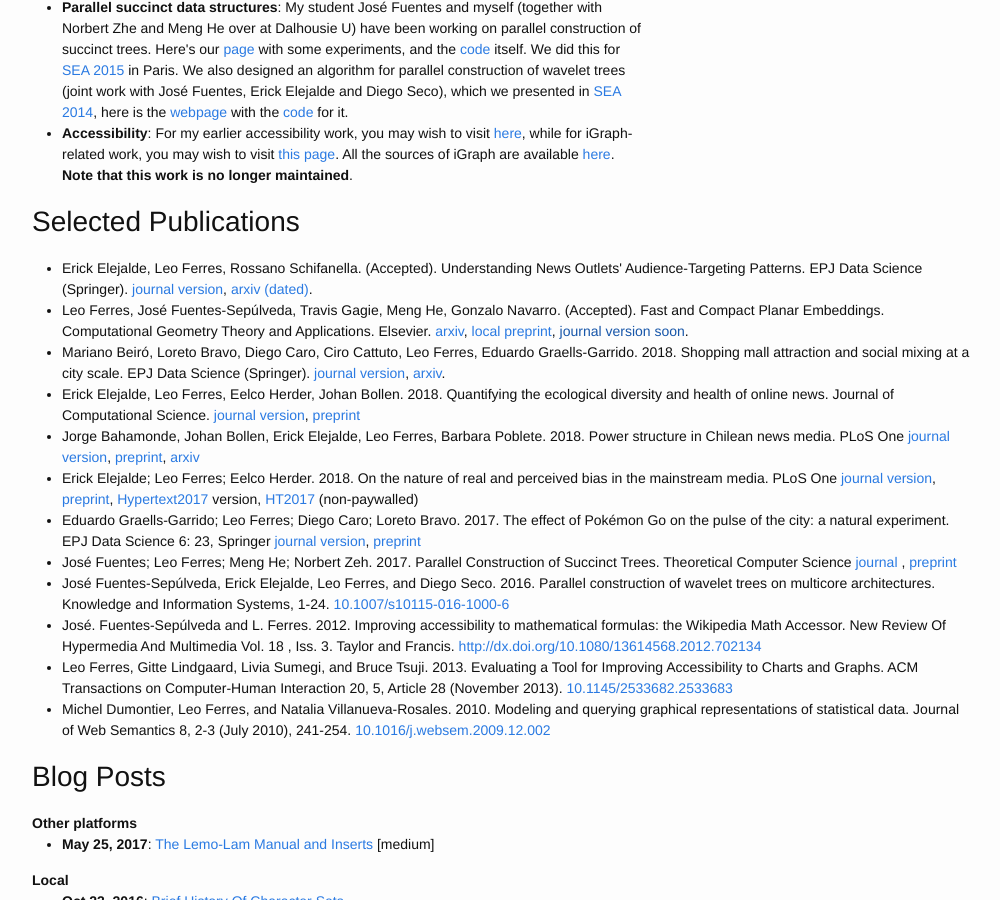
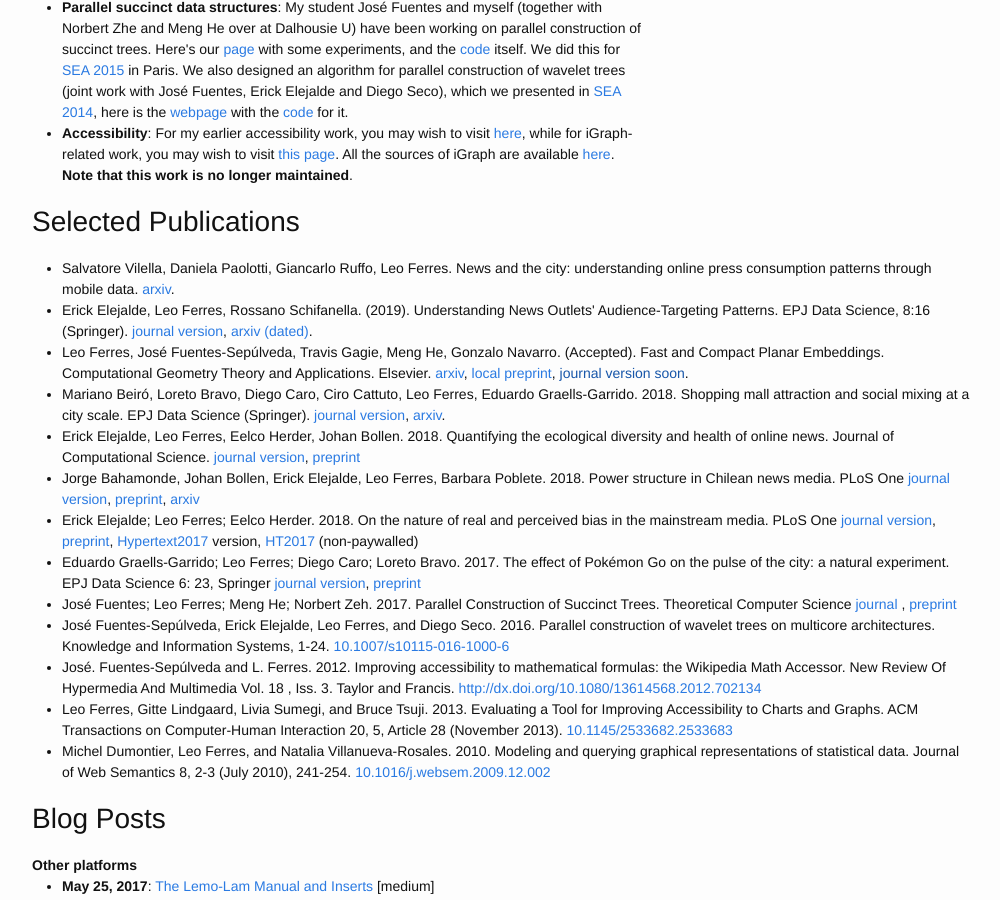
Before and after one commit to leoferres/leoferres.github.io, a Jekyll site: the page built from index.html, in a window 1280 px wide and 900 px high, scrolled down 581 px. Shown: the whole window, without its empty margins (138-1138 px from the left). Built offline with Jekyll 4.4.1, drawn with Linux system fonts in a browser that asks for light colours; comment, search, counter and statistics services are not loaded.

Commit message:
added news and the city as arxiv paper

```diff
--- a/index.html
+++ b/index.html
@@ -86,12 +86,16 @@ layout: default
 
   <h1>Selected Publications</h1>
   <ul>
+    <li> Salvatore Vilella, Daniela Paolotti, Giancarlo Ruffo, Leo Ferres. News and the city: understanding online press consumption patterns through mobile data.
+      <a href="https://arxiv.org/abs/1907.02480">arxiv</a>.
+    </li>
     <li>
-
       Erick Elejalde, Leo Ferres, Rossano
-       Schifanella. (Accepted). Understanding News Outlets'
-       Audience-Targeting Patterns. EPJ Data Science
-       (Springer). <a href="https://epjds.epj.org/articles/epjdata/abs/2019/01/13688_2019_Article_194/13688_2019_Article_194.html">journal version</a>, <a href="https://arxiv.org/abs/1806.02155">arxiv (dated)</a>.
+       Schifanella. (2019). Understanding News Outlets'
+       Audience-Targeting Patterns. EPJ Data Science, 8:16
+       (Springer). <a href="https://epjds.epj.org/articles/epjdata/abs/2019/01/13688_2019_Article_194/13688_2019_Article_194.html">journal
+       version</a>, <a href="https://arxiv.org/abs/1806.02155">arxiv
+       (dated)</a>.
     </li>
     <li>
       Leo Ferres, José Fuentes-Sepúlveda, Travis Gagie, Meng He,
```
